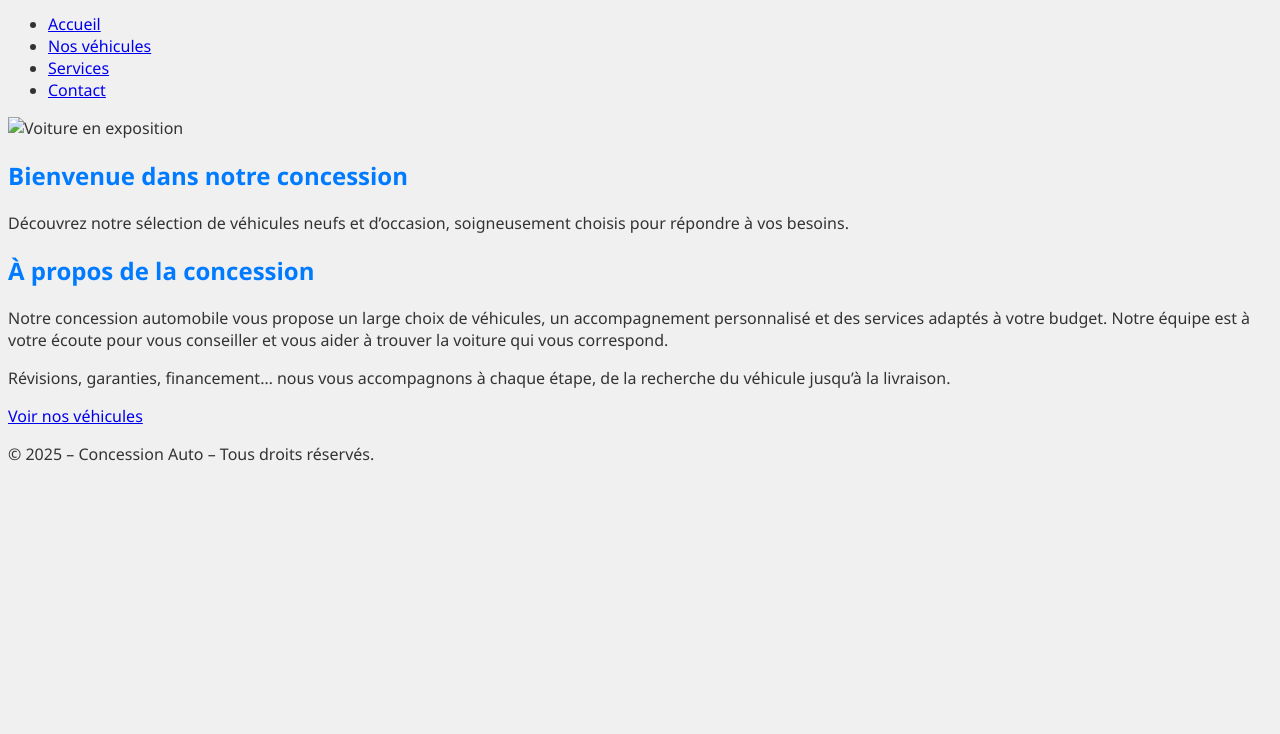
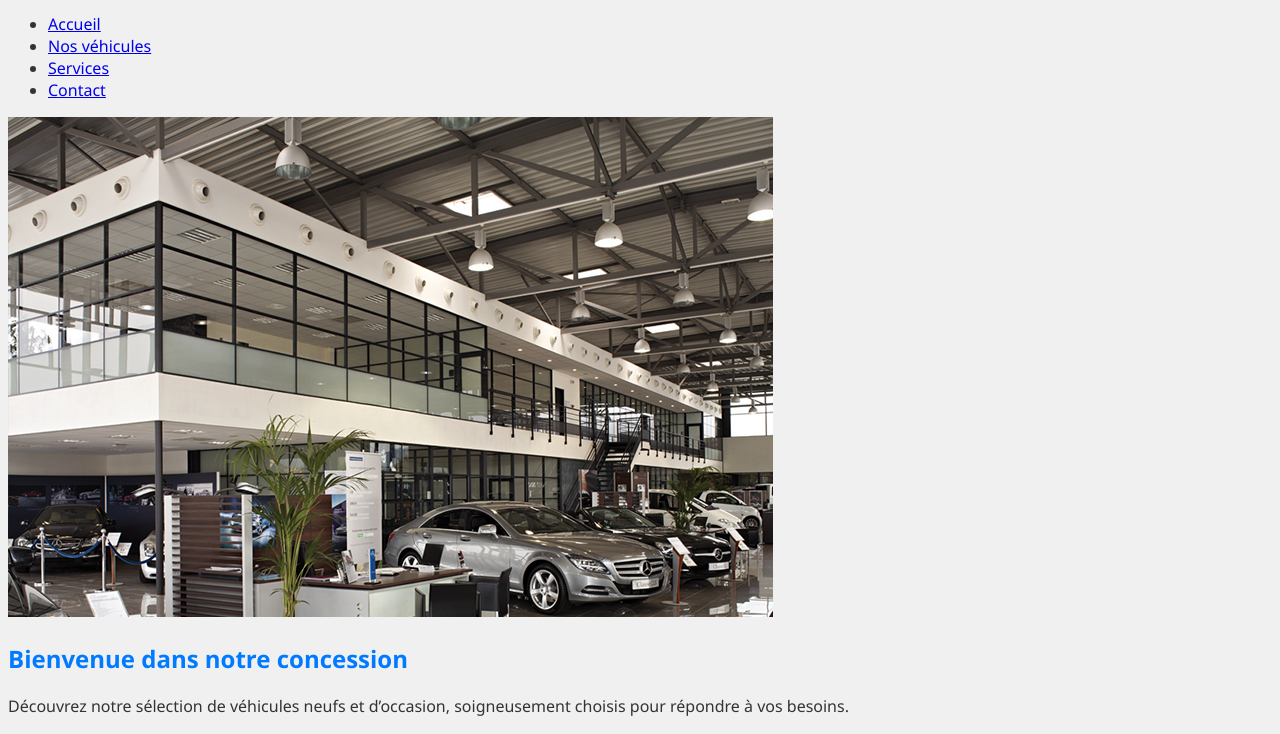
Before and after one commit to Churri95/SAE---Piloter, a plain HTML site: page index.html in a window 1280 px wide. Shown: the part 33-767 px from the top of the page. Drawn offline with Linux system fonts and the light colour scheme.

Commit message:
Ajout d'une image

```diff
--- a/index.html
+++ b/index.html
@@ -22,7 +22,7 @@
 
   <!-- Image + texte d’accueil -->
   <section class="hero">
-    <img src="images/voiture.jpg" alt="Voiture en exposition" class="hero-image">
+    <img src="images/concession.jpg" alt="Voiture en exposition" class="hero-image">
     <div class="hero-text">
       <h1>Bienvenue dans notre concession</h1>
       <p>Découvrez notre sélection de véhicules neufs et d’occasion, soigneusement choisis pour répondre à vos besoins.</p>
```
Also changed, not shown: images/concession.jpg (added).
